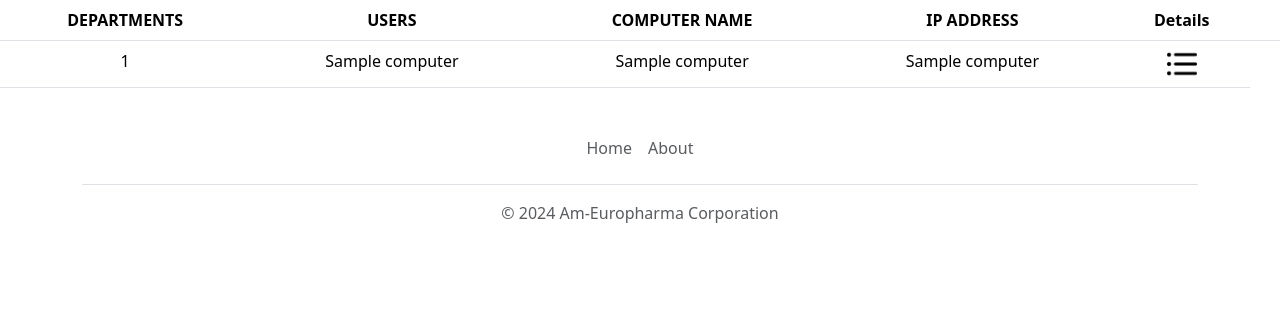
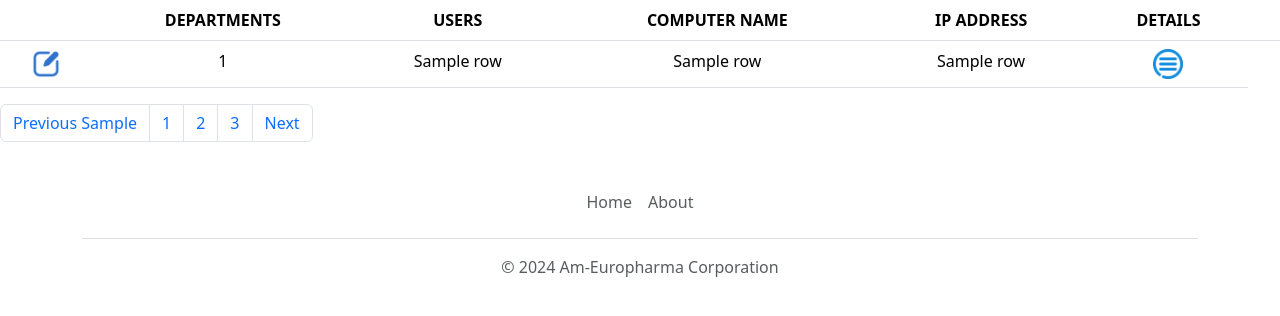
Before and after one commit to vncebrmjo/AM-EUROPHARMA_Computer_Inventory, a Flask app: template templates/main_page.html in a window 1280 px wide. Shown: the part 56-372 px from the top of the page. Run offline with Flask 3, Linux system fonts and the light colour scheme; the template is opened without the code that fills it: most values are stand-ins (such as "Sample title", 1, 10 or a date in 2020).

Commit message:
pagination testing

```diff
--- a/main.py
+++ b/main.py
@@ -1,19 +1,18 @@
-from flask import Flask, render_template,request
-from db_utils import main_page_db
+from flask import Flask, render_template, request
+from db_utils import main_page_db, main_page_limit
 
 app = Flask(__name__)
 
-Total_Pages = 5
+
 
 
 
 @app.route('/')
 def main_page():
-    page = request.args.get('page', 1, type=int)
-    page = max(page, 1)
-    offset = (page - 1) * Total_Pages
-    data = main_page_db()
-    return render_template('main_page.html', data=data)
+    table = main_page_db()
+    page_limit = main_page_limit()
+
+    return render_template('main_page.html', table=table, page_limit=page_limit)
 
 
 if __name__ == "__main__":
--- a/static/css/design.css
+++ b/static/css/design.css
@@ -2,3 +2,7 @@
     height: 30px;
 
 }
+#icon_edit{
+    height: 30px;
+
+}
--- a/templates/main_page.html
+++ b/templates/main_page.html
@@ -24,21 +24,27 @@
 <table class = "table striped table-hover text-center">
     <thead>
         <tr>
-            <th class="fw-semibold">DEPARTMENTS</th>
-            <th class="fw-semibold">USERS</th>
-            <th class="fw-semibold">COMPUTER NAME</th>
-            <th class="fw-semibold">IP ADDRESS</th>
-            <th class="fw-semibold">Details</th>
+            <th> </th>
+            <th class="fw-bold">DEPARTMENTS</th>
+            <th class="fw-bold">USERS</th>
+            <th class="fw-bold">COMPUTER NAME</th>
+            <th class="fw-bold">IP ADDRESS</th>
+            <th class="fw-bold">DETAILS</th>
             <th> </th>
         </tr>
     </thead>
     <tbody>
-    {% for computer in data %}
+    {% for row in table %}
     <tr>
-        <td class="fw-normal"> {{computer.0}}</td>
-        <td class="fw-normal"> {{computer.1}}</td>
-        <td class="fw-normal"> {{computer.2}}</td>
-        <td class="fw-normal"> {{computer.3}}</td>
+        <td>
+            <a href="" >
+                <img src="static/icons/edit.png" class="img-fluid" id="icon_edit">
+            </a>
+        </td>
+        <td class="fw-normal"> {{row.0}}</td>
+        <td class="fw-normal"> {{row.1}}</td>
+        <td class="fw-normal"> {{row.2}}</td>
+        <td class="fw-normal"> {{row.3}}</td>
         <td>
             <a href="" >
                 <img src="static/icons/details.png" class="img-fluid" id="icon_details">
@@ -48,7 +54,19 @@
 {% endfor %}
     </tbody>
 </table>
-<h1> </h1>
+
+    <nav aria-label="Page navigation example">
+  <ul class="pagination">
+    <li class="page-item"><a class="page-link" href="">Previous {{ page_limit }}</a></li>
+      {% if table.1 %}
+    <li class="page-item"><a class="page-link" href="{{ url_for('main_page', page_limit=page_limit+1)  }}">1</a></li>
+    <li class="page-item"><a class="page-link" href="{{ url_for('main_page', page_limit=page_limit+1)  }}">2</a></li>
+    <li class="page-item"><a class="page-link" href="{{ url_for('main_page', page_limit=page_limit+1)  }}">3</a></li>
+    <li class="page-item"><a class="page-link" href="#">Next</a></li>
+      {% endif %}
+  </ul>
+</nav>
+
 {% include 'Footer.html' %}
 </body>
 </html>
```
Also changed, not shown: db_utils.py (+11 -0 lines), static/icons/details.png, static/icons/edit.png (added).
